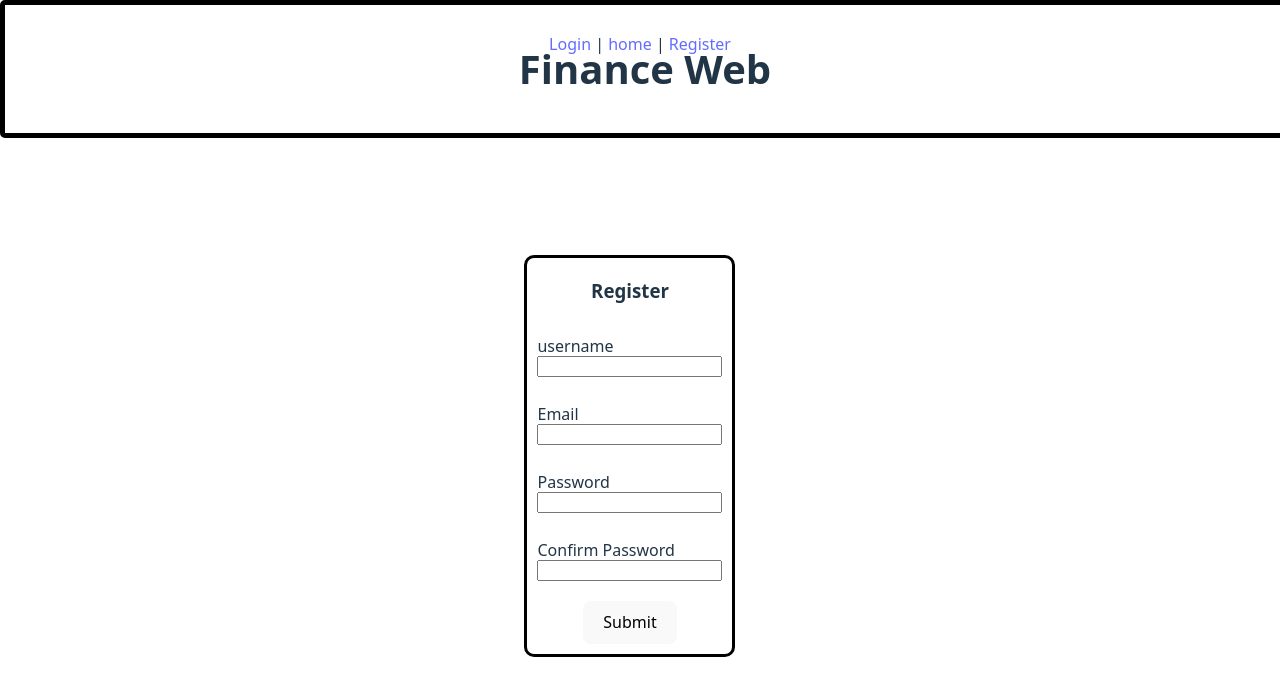
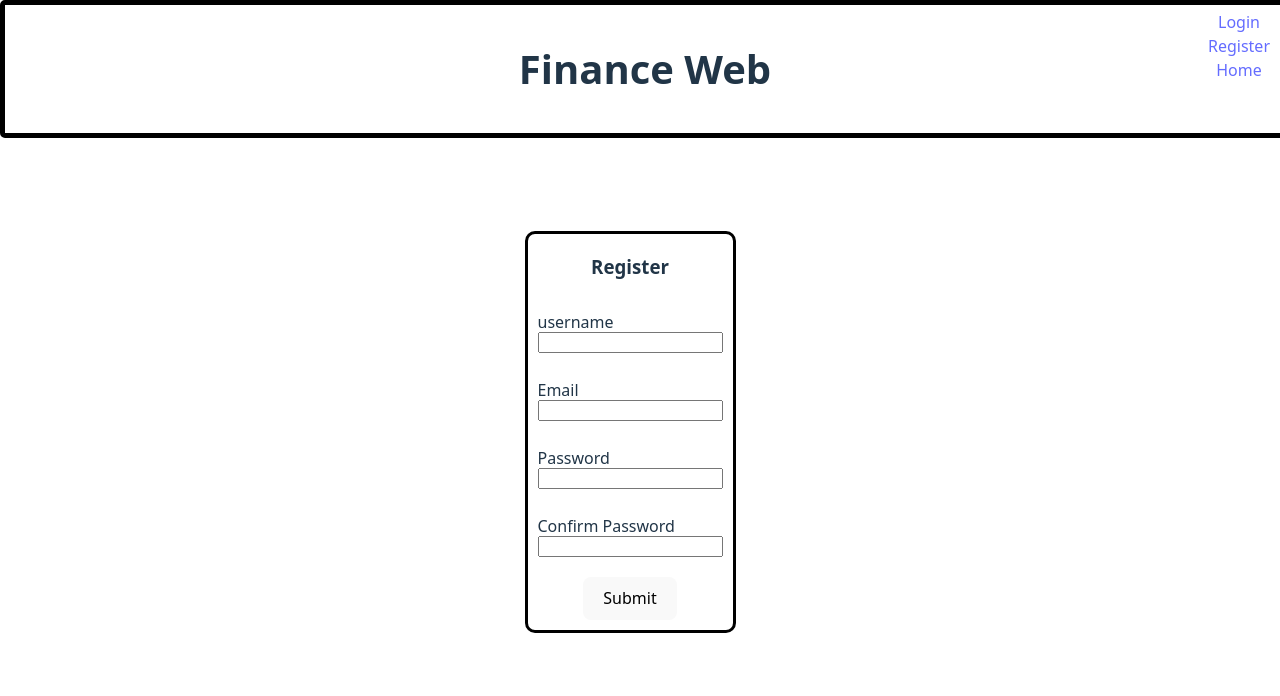
Before and after one commit to joaoneto9/Finance-web, a React (Vite) app in the folder web-finance/: page /register in a window 1280 px wide. Shown: the top 696 px of the page. Built offline with nearby package versions, Linux system fonts and the light colour scheme.

Commit message:
feat: adding the BrowserComponentRouter

```diff
--- a/web-finance/src/App.tsx
+++ b/web-finance/src/App.tsx
@@ -1,25 +1,25 @@
 import './style/App.css'
+import Header from './components/Header'
 import HomePage from './pages/HomePage'
 import LoginPage from './pages/LoginPage'
 import RegisterPage from './pages/RegisterPage'
-import { BrowserRouter, Routes, Route, Link } from 'react-router-dom'
+import BrowserRouterComponent from './components/BrowserRouterComponent'
+
+
 function App() {
 
   return (
     <>
-        <BrowserRouter>
-            <nav>
-                <Link to="/login">Login</Link> | {" "}
-                <Link to="/home">home</Link> | {" "}
-                <Link to="/register">Register</Link>
-            </nav>
-
-            <Routes>
-                <Route path='/login'element={<LoginPage />}/>
-                <Route path='/home'element={<HomePage name={"João Neto"} />}/>
-                <Route path='/register'element={<RegisterPage />}/>
-            </Routes>
-       </BrowserRouter>
+        <Header />
+        <BrowserRouterComponent
+            pages={
+                [
+                    {name: "Login", reactPage: <LoginPage/>},
+                    {name: "Register", reactPage: <RegisterPage />},
+                    {name: "Home", reactPage: <HomePage name='João'/>},
+                    {name: "", reactPage: <LoginPage />}
+                ]
+            } />
     </>
   )
 }
--- /dev/null
+++ b/web-finance/src/components/BrowserRouterComponent.tsx
@@ -0,0 +1,47 @@
+import type { JSX, ReactNode } from "react";
+import { BrowserRouter, Routes, Route, Link } from 'react-router-dom'
+import "../style/BrowserRouter.css"
+
+interface page {
+    name: string,
+    reactPage: JSX.Element
+}
+
+interface props {
+    pages: page[]
+}
+
+function BrowserRouterComponent({pages}: props) {
+    const links = (): ReactNode => {
+        return pages.map((page: page) => (
+            <>
+                <Link to={`/${page.name}`}> {page.name} </Link>
+                <br/>
+            </>
+        ))
+    }
+
+    const routes = (): ReactNode => {
+        return pages.map((page: page) => (
+            <>
+                <Route path={page.name} element={page.reactPage}/>
+            </>
+        ))
+    }
+
+    return (
+        <BrowserRouter>
+            <div className="browser-routes-container">
+                <nav>
+                    {links()}
+                </nav>
+            </div>
+
+            <Routes>
+                {routes()}
+            </Routes>
+        </BrowserRouter>
+    )
+}
+
+export default BrowserRouterComponent;
--- a/web-finance/src/pages/HomePage.tsx
+++ b/web-finance/src/pages/HomePage.tsx
@@ -13,7 +13,6 @@ function HomePage({name}: props) {
 
     return (
         <>
-            <Header />
             <div className="introduction-box">
                 <h3 className="introduction-title">Olá, {name}!</h3>
             </div>
--- a/web-finance/src/pages/LoginPage.tsx
+++ b/web-finance/src/pages/LoginPage.tsx
@@ -5,8 +5,6 @@ function LoginPage() {
 
     return (
         <>
-            <Header />
-
             <UserInformationBox title={"Login"}
                 fields={["Email", "Password"]}/>
         </>
--- a/web-finance/src/pages/RegisterPage.tsx
+++ b/web-finance/src/pages/RegisterPage.tsx
@@ -5,7 +5,6 @@ function RegisterPage() {
 
     return (
         <>
-            <Header />
             <UserInformationBox title={"Register"}
                 fields={["username", "Email", "Password", "Confirm Password"]}/>
         </>
--- /dev/null
+++ b/web-finance/src/style/BrowserRouter.css
@@ -0,0 +1,5 @@
+.browser-routes-container {
+    position: absolute;
+    right: 10px;
+    top: 10px;
+}
```
